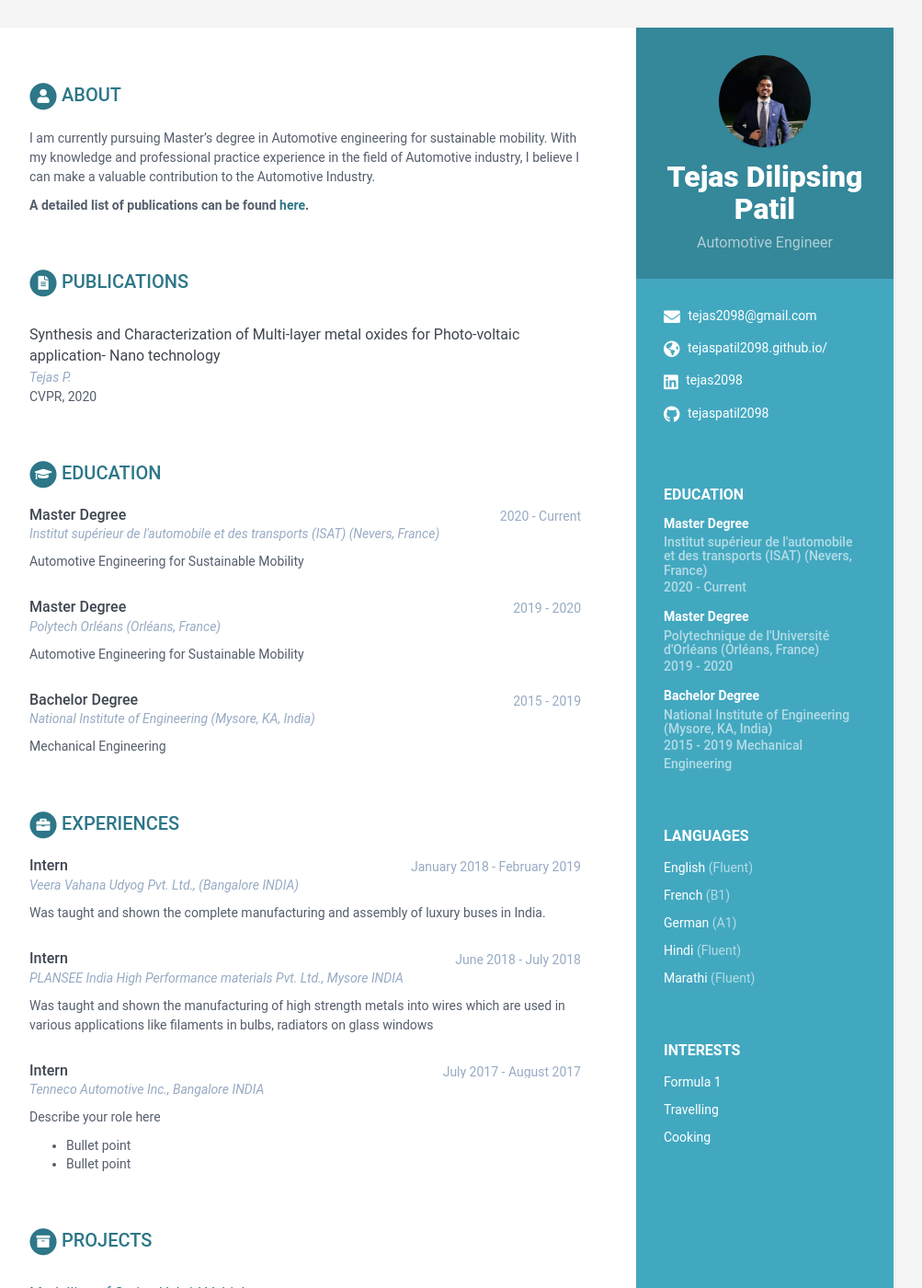
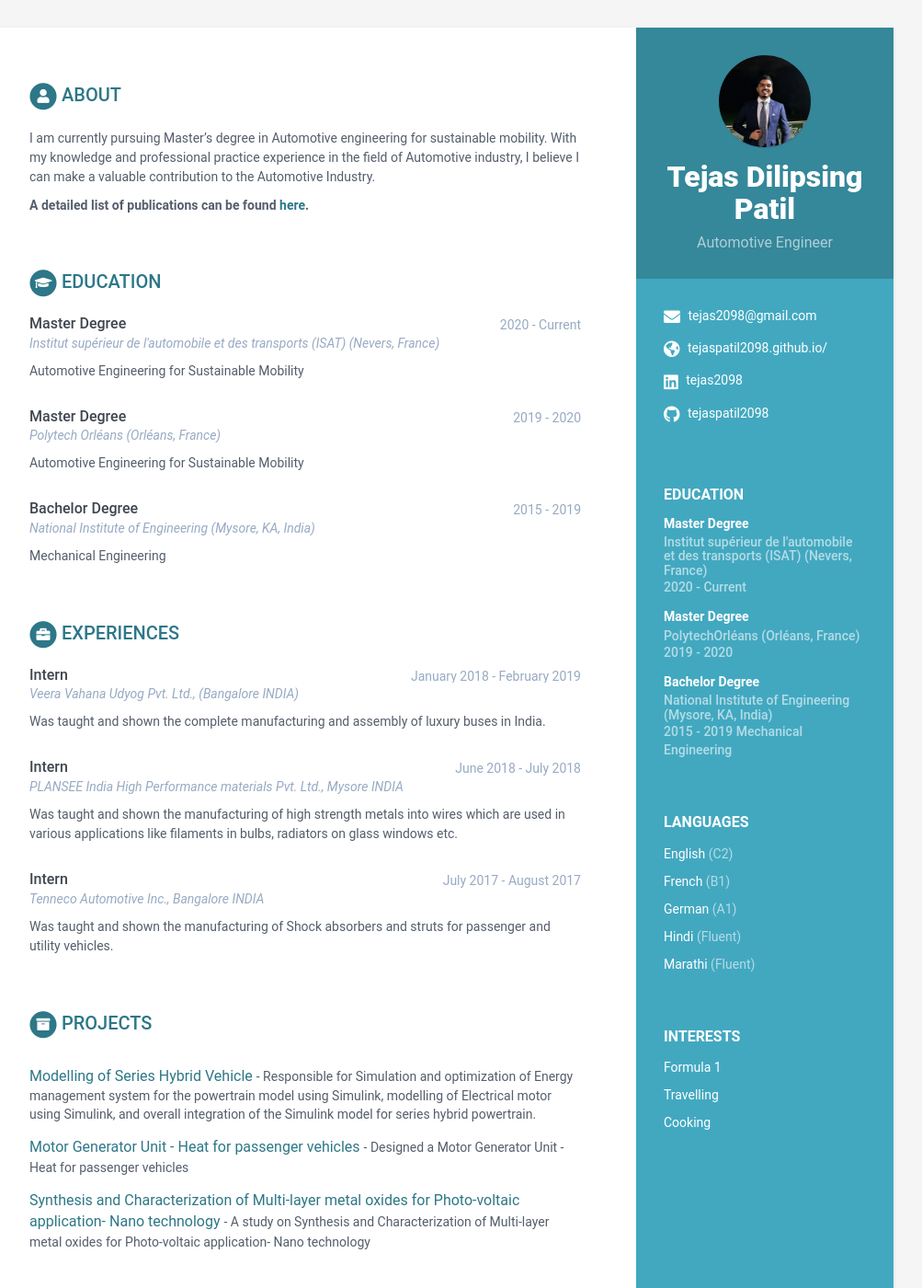
Before and after one commit to tejaspatil2098/tejaspatil2098.github.io, a Jekyll site: the page built from index.html, in a window 1280 px wide and 1400 px high. Shown: the whole window at 92% size, without its empty margins (168-1171 px from the left). Built offline with Jekyll 4.4.1, drawn with Linux system fonts in a browser that asks for light colours; some of the changed text lies outside the part shown.

Commit message:
Update data.yml

```diff
--- a/_data/data.yml
+++ b/_data/data.yml
@@ -26,7 +26,7 @@ sidebar:
 
     languages:
       - idiom: English
-        level: Fluent
+        level: C2
 
       - idiom: French
         level: B1
@@ -106,7 +106,7 @@ education:
         Automotive Engineering for Sustainable Mobility
 
     - degree: Master Degree
-      university: Polytechnique de l'Université d'Orléans (Orléans, France)
+      university: PolytechOrléans (Orléans, France)
       time: 2019 - 2020
       details: |
         Automotive Engineering for Sustainable Mobility
@@ -147,16 +147,14 @@ experiences:
     - role: Intern
       time: June 2018 - July 2018
       company: PLANSEE India High Performance materials Pvt. Ltd., Mysore INDIA
-      details: Was taught and shown the manufacturing of high strength metals into wires which are used in various applications like filaments in bulbs, radiators on glass windows
+      details: Was taught and shown the manufacturing of high strength metals into wires which are used
+               in various applications like filaments in bulbs, radiators on glass windows etc.
 
     - role: Intern
       time: July 2017 - August 2017
       company: Tenneco Automotive Inc., Bangalore INDIA
-      details: |
-        Describe your role here
+      details: Was taught and shown the manufacturing of Shock absorbers and struts for passenger and utility vehicles.
 
-          - Bullet point
-          - Bullet point
 
 projects:
     title: Projects
@@ -166,7 +164,7 @@ projects:
     assignments:
       - title: Modelling of Series Hybrid Vehicle
         link: "#"
-        tagline: "Responsible for Simulation and optimization Energy management system for the powertrain model using Simulink, modelling of Electrical motor using Simulink, and overall integration of the Simulink model for series hybrid powertrain."
+        tagline: "Responsible for Simulation and optimization of Energy management system for the powertrain model using Simulink, modelling of Electrical motor using Simulink, and overall integration of the Simulink model for series hybrid powertrain."
 
       - title: Motor Generator Unit - Heat for passenger vehicles
         link: "#"
@@ -176,20 +174,15 @@ projects:
         link: "#"
         tagline: "A study on Synthesis and Characterization of Multi-layer metal oxides for Photo-voltaic application- Nano technology"
 
-publications:
-    title: Publications
-    intro: |
 
-
-    papers:
-      - title: "Synthesis and Characterization of Multi-layer metal oxides for Photo-voltaic application- Nano technology"
-        authors: Tejas P.
-        conference: "CVPR, 2020"
 
 skills:
     title: Skills &amp; Proficiency
 
     toolset:
+
+      - name: Microsoft Office
+        level: 100%
 
       - name: Matlab/Simulink
         level: 90%
@@ -198,10 +191,12 @@ skills:
         level: 80%
 
       - name: Solid Edge
-        level: 60%
+        level: 80%
 
       - name: C/C++
-        level: 75%
+        level: 80%
+
+
 
 footer: >
     Designed by Tejas Patil
```
